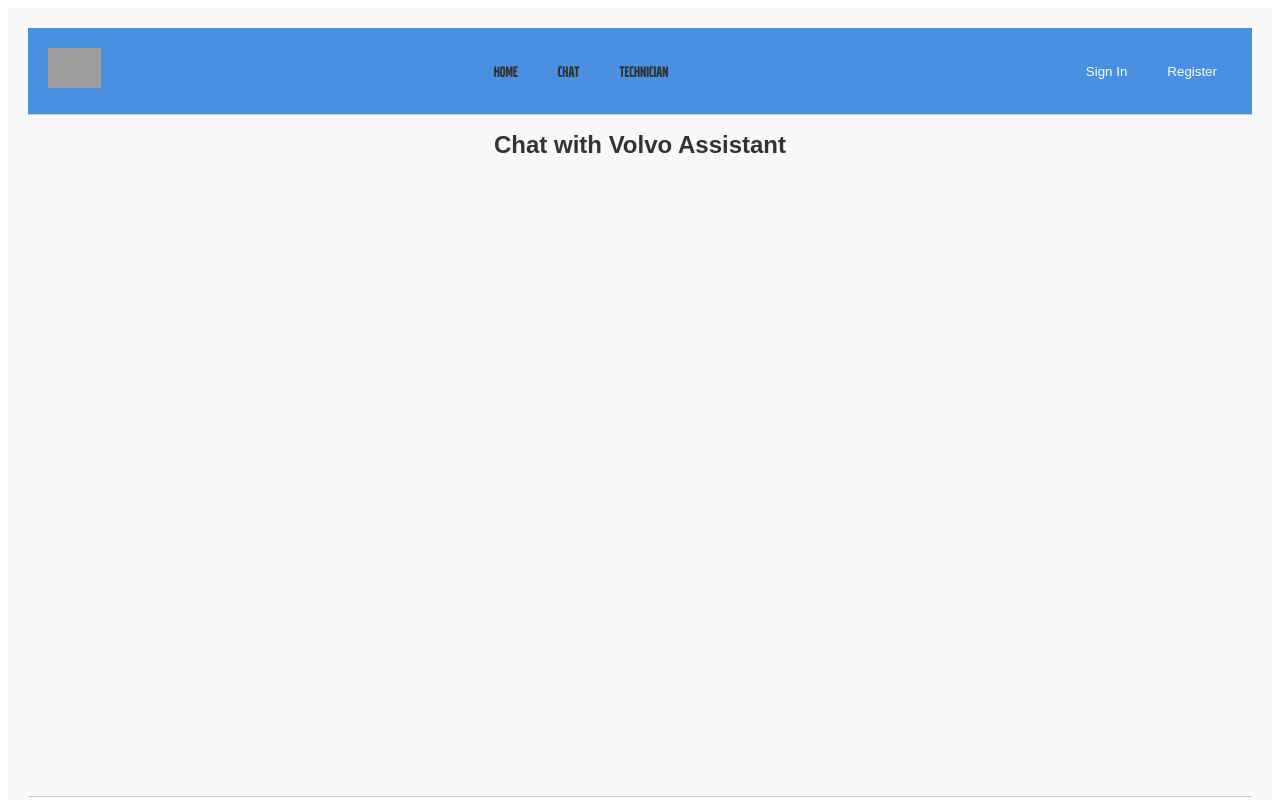
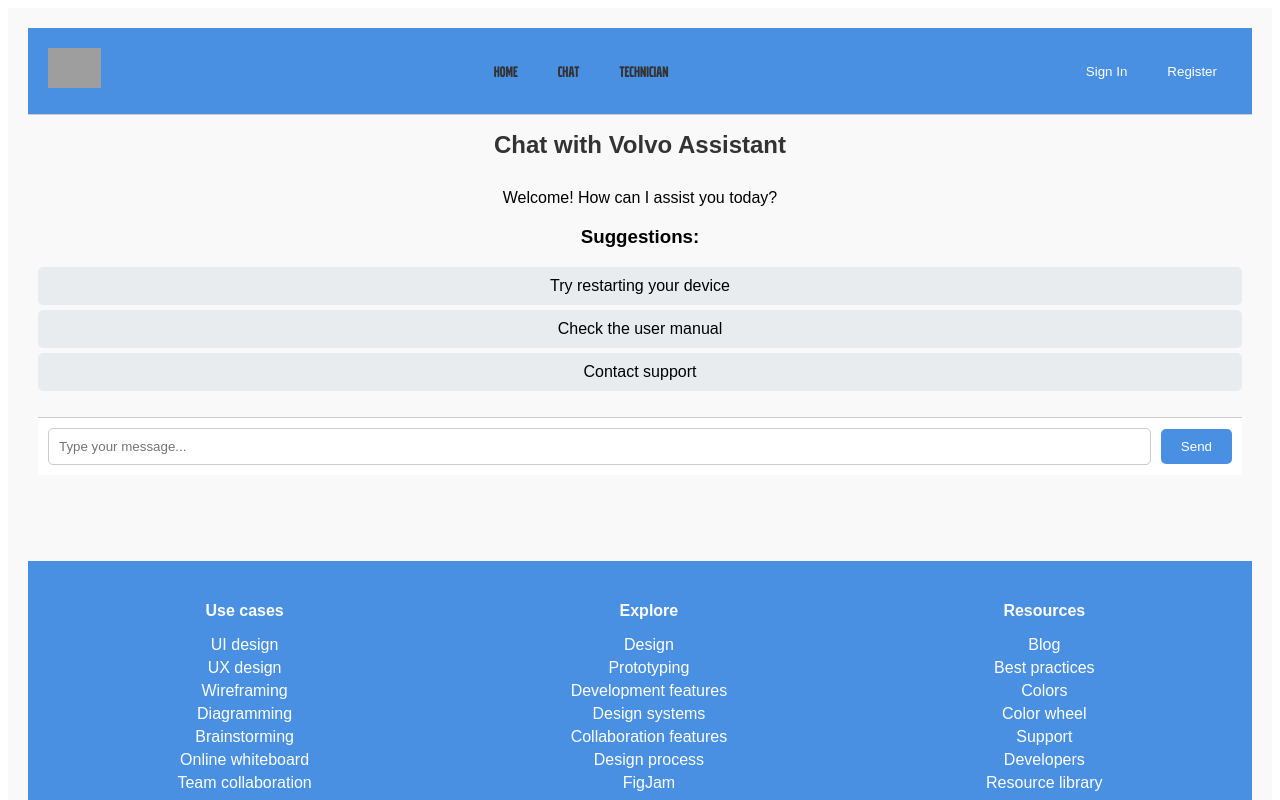
Before and after one commit to kmsaryan/interface-project-1, a React (Create React App) app: page /chat in a window 1280 px wide. Shown: the top 800 px of the page. Built offline with nearby package versions, Linux system fonts and the light colour scheme; grey boxes are pictures that could not be loaded.

Commit message:
Refactor ChatInterface and Suggestions components; enhance styling and improve user interaction flow

```diff
--- a/src/App.jsx
+++ b/src/App.jsx
@@ -15,7 +15,7 @@
       <Routes>
         <Route path="/" element={<LoginPage />} /> {/* Login Page */}
         <Route path="/home" element={<Home />} /> {/* Customer Home Page */}
-        <Route path="/chat" element={<ChatPage />} /> {/* Chat Page */}
+        <Route path="/chat" element={<ChatPage />} /> {/* Route to ChatPage */}
         <Route path="/technician" element={<TechnicianPage />} /> {/* Technician Page */}
         <Route path="/signin" element={<SignInPage />} />
         <Route path="/register" element={<div>Registration Page Coming Soon</div>} />
--- a/src/components/ChatInterface.jsx
+++ b/src/components/ChatInterface.jsx
@@ -1,7 +1,5 @@
-//ChatInterface.jsx is a component that displays a chat interface with a message area, input area, and buttons for sending messages, viewing suggestions, starting a video call, and connecting to a technician. The component uses the useState hook to manage the messages, user input, and error state. It also includes the Suggestions, VideoCallButton, and TechnicianConnect components.
 import React, { useState, useEffect } from "react";
 import Suggestions from "./Suggestions";
-import VideoCallButton from "./VideoCallButton";
 import "../styles/ChatInterface.css";
 
 export default function ChatInterface() {
@@ -10,19 +8,17 @@
   const [file, setFile] = useState(null); // State for file attachments
   const [error, setError] = useState("");
   const [suggestions, setSuggestions] = useState([]);
+  const [showSuggestions, setShowSuggestions] = useState(true); // Show suggestions initially
 
   useEffect(() => {
-    // Simulate fetching suggestions based on user input
-    if (input.length > 2) {
+    // Display the first message with suggestions when the component loads
+    setMessages([{ text: "Welcome! How can I assist you today?", sender: "assistant" }]);
     setSuggestions([
-        `Try restarting your ${input}`,
-        `Check the ${input} manual`,
-        `Contact support about ${input}`,
+      "Try restarting your device",
+      "Check the user manual",
+      "Contact support",
     ]);
-    } else {
-      setSuggestions([]);
-    }
-  }, [input]);
+  }, []);
 
   const handleSendMessage = () => {
     if (input.trim() === "" && !file) {
@@ -30,7 +26,7 @@
       return;
     }
 
-    // Add the message to the chat
+    // Add the user's message to the chat
     setMessages([...messages, { text: input, file, sender: "user" }]);
     setInput("");
     setFile(null); // Clear the file input
@@ -41,11 +37,14 @@
       const response = "I'm sorry, I couldn't fix that. Would you like to connect with a technician?";
       setMessages((prevMessages) => [...prevMessages, { text: response, sender: "assistant" }]);
     }, 1000);
+
+    // Hide suggestions after the first message
+    setShowSuggestions(false);
   };
 
-  const onSelectSuggestion = (suggestion) => {
+  const handleSelectSuggestion = (suggestion) => {
     setInput(suggestion);
-    setSuggestions([]);
+    setShowSuggestions(false); // Hide suggestions after selecting one
   };
 
   return (
@@ -62,6 +61,10 @@
           </div>
         ))}
       </div>
+      {showSuggestions && (
+        <Suggestions suggestions={suggestions} onSelectSuggestion={handleSelectSuggestion} />
+      )}
+      {!showSuggestions && (
         <div className="input-area">
           <div className="input-wrapper">
             <input
@@ -85,8 +88,7 @@
           </button>
           {error && <div className="error">{error}</div>}
         </div>
-      <Suggestions suggestions={suggestions} onSelectSuggestion={onSelectSuggestion} />
-      <VideoCallButton />
+      )}
     </div>
   );
 }
--- a/src/components/Suggestions.jsx
+++ b/src/components/Suggestions.jsx
@@ -1,19 +1,14 @@
-// suggestions.jsx is a presentational component that displays a list of suggestions. It receives two props: suggestions and onSelectSuggestion. The suggestions prop is an array of strings that represent the suggestions to display. The onSelectSuggestion prop is a function that is called when a suggestion is clicked. It takes a single argument, which is the suggestion that was clicked.
+// Suggestions.jsx
 import React from "react";
-import PropTypes from "prop-types";
 import "../styles/Suggestions.css";
 
-export default function Suggestions({ suggestions, onSelectSuggestion }) {
+export default function Suggestions({ suggestions = [], onSelectSuggestion }) {
   return (
-    <div className="suggestions-container">
-      <h3>Suggestions</h3>
-      <ul className="suggestions-list">
+    <div className="suggestions">
+      <h3>Suggestions:</h3>
+      <ul>
         {suggestions.map((suggestion, index) => (
-          <li
-            key={index}
-            className="suggestion-item"
-            onClick={() => onSelectSuggestion(suggestion)}
-          >
+          <li key={index} onClick={() => onSelectSuggestion(suggestion)}>
             {suggestion}
           </li>
         ))}
@@ -21,12 +16,3 @@
     </div>
   );
 }
-
-Suggestions.propTypes = {
-  suggestions: PropTypes.arrayOf(PropTypes.string).isRequired,
-  onSelectSuggestion: PropTypes.func.isRequired,
-};
-
-Suggestions.defaultProps = {
-  suggestions: [],
-};
--- a/src/pages/ChatPage.jsx
+++ b/src/pages/ChatPage.jsx
@@ -1,40 +1,124 @@
 // File: src/pages/ChatPage.jsx
-// ChatPage.jsx
-import React, { useState } from "react";
-import ChatInterface from "../components/ChatInterface";
+import React, { useState, useEffect } from "react";
+import Header from "../components/Header";
+import Footer from "../components/Footer";
 import VideoCallButton from "../components/VideoCallButton";
 import "../styles/ChatPage.css";
-import "../styles/Header.css";
-import "../styles/Footer.css";
-import Header from "../components/Header";
-import Footer from "../components/Footer";
-import "../components/ChatInterface.jsx";
-import "../components/VideoCallButton.jsx";
-import "../components/Footer.jsx";
-import "../components/Header.jsx";
 
 export default function ChatPage() {
-  const [issueResolved, setIssueResolved] = useState(false);
+  const [messages, setMessages] = useState([]);
+  const [input, setInput] = useState("");
+  const [suggestions, setSuggestions] = useState([]);
+  const [showSuggestions, setShowSuggestions] = useState(true); // Show suggestions initially
+  const [isChatLayout, setIsChatLayout] = useState(false); // Switch to chat layout after the first message
 
-  const handleResolveIssue = () => {
-    setIssueResolved(true);
+  useEffect(() => {
+    // Display the first message with suggestions when the component loads
+    setMessages([{ text: "Welcome! How can I assist you today?", sender: "assistant" }]);
+    setSuggestions([
+      "Try restarting your device",
+      "Check the user manual",
+      "Contact support",
+    ]);
+  }, []);
+
+  const handleSendMessage = () => {
+    if (input.trim() === "") return;
+
+    // Add the user's message to the chat
+    setMessages([...messages, { text: input, sender: "user" }]);
+    setInput("");
+
+    // Simulate a response from the assistant
+    setTimeout(() => {
+      const response = "I'm sorry, I couldn't fix that. Would you like to connect with a technician?";
+
+      setMessages((prevMessages) => [
+      ...prevMessages,
+      { text: response, sender: "assistant" },
+      {
+        text: (
+        <div>
+          Options:
+          <button onClick={() => alert("Connecting to Live Chat...")}>Live Chat</button>
+          <VideoCallButton />
+        </div>
+        ),
+        sender: "assistant",
+        isOptions: true
+      }
+      ]);
+    }, 1000);
+
+    // Hide suggestions and switch to chat layout
+    setShowSuggestions(false);
+    setIsChatLayout(true);
+  };
+
+  const handleInputChange = (e) => {
+    const value = e.target.value;
+    setInput(value);
+
+    // Show suggestions based on user input
+    if (value.length > 2) {
+      setSuggestions([
+        `Try restarting your ${value}`,
+        `Check the ${value} manual`,
+        `Contact support about ${value}`,
+      ]);
+    } else {
+      setSuggestions([]);
+    }
+  };
+
+  const handleSelectSuggestion = (suggestion) => {
+    setInput(suggestion);
+    setShowSuggestions(false); // Hide suggestions after selecting one
+    setIsChatLayout(true); // Switch to chat layout
   };
 
   return (
     <div className="chat-page">
       <Header />
       <h1>Chat with Volvo Assistant</h1>
-      <ChatInterface />
-      {!issueResolved && (
-        <button onClick={handleResolveIssue}>Mark Issue as Resolved</button>
-      )}
-      {issueResolved && (
-        <div className="technician-options">
-          <h2>Need Further Assistance?</h2>
-          <VideoCallButton />
-          <button className="live-chat-button">Live Chat (Coming Soon)</button>
+      <div className={`chat-interface ${isChatLayout ? "chat-layout" : ""}`}>
+        {messages.length === 1 && !isChatLayout && (
+          <div className="initial-message">
+            {messages[0].text}
+          </div>
+        )}
+        {isChatLayout && (
+          <div className="messages">
+            {messages.map((msg, index) => (
+              <div key={index} className={`message ${msg.sender}`}>
+                {msg.text}
+              </div>
+            ))}
+          </div>
+        )}
+        {showSuggestions && (
+          <div className="suggestions">
+            <h3>Suggestions:</h3>
+            <ul>
+              {suggestions.map((suggestion, index) => (
+                <li key={index} onClick={() => handleSelectSuggestion(suggestion)}>
+                  {suggestion}
+                </li>
+              ))}
+            </ul>
+          </div>
+        )}
+        {/* Ensure the input box is always rendered */}
+        <div className="input-area">
+          <input
+            type="text"
+            value={input}
+            onChange={handleInputChange}
+            placeholder="Type your message..."
+          />
+          <button onClick={handleSendMessage}>Send</button>
         </div>
-      )}
+      </div>
       <Footer />
     </div>
   );
--- a/src/styles/ChatPage.css
+++ b/src/styles/ChatPage.css
@@ -1,9 +1,11 @@
 .chat-page {
+  display: flex;
+  flex-direction: column;
+  height: 100vh;
+  background-color: #f9f9f9;
   padding: 20px;
   text-align: center;
   font-family: Arial, sans-serif;
-  background-color: #f9f9f9;
-  height: 100vh;
 }
 
 .chat-page h1 {
@@ -43,3 +45,82 @@
   background-color: #ccc;
   cursor: not-allowed;
 }
+
+.chat-interface {
+  flex: 1;
+  display: flex;
+  flex-direction: column;
+  padding: 10px;
+}
+
+.chat-interface.chat-layout {
+  justify-content: space-between; /* Ensure input box stays at the bottom */
+}
+
+.messages {
+  flex: 1;
+  overflow-y: auto;
+  margin-bottom: 10px;
+}
+
+.message {
+  padding: 10px;
+  margin: 5px 0;
+  border-radius: 5px;
+}
+
+.message.user {
+  background-color: #d1e7dd;
+  align-self: flex-end;
+}
+
+.message.assistant {
+  background-color: #f8d7da;
+  align-self: flex-start;
+}
+
+.suggestions {
+  margin-bottom: 10px;
+}
+
+.suggestions ul {
+  list-style: none;
+  padding: 0;
+}
+
+.suggestions li {
+  padding: 10px;
+  margin: 5px 0;
+  background-color: #e9ecef;
+  border-radius: 5px;
+  cursor: pointer;
+}
+
+.suggestions li:hover {
+  background-color: #ced4da;
+}
+
+.input-area {
+  display: flex;
+  gap: 10px;
+}
+
+.input-area input {
+  flex: 1;
+  padding: 10px;
+  border: 1px solid #ccc;
+  border-radius: 5px;
+}
+
+.input-area button {
+  padding: 10px 20px;
+  background-color: #4a90e2;
+  color: white;
+  border: none;
+  border-radius: 5px;
+  cursor: pointer;
+}
+
+.input-area button:hover {
+  background-color: #357ab8;
+}
```
Lines whose indentation alone changed are shown as unchanged.
